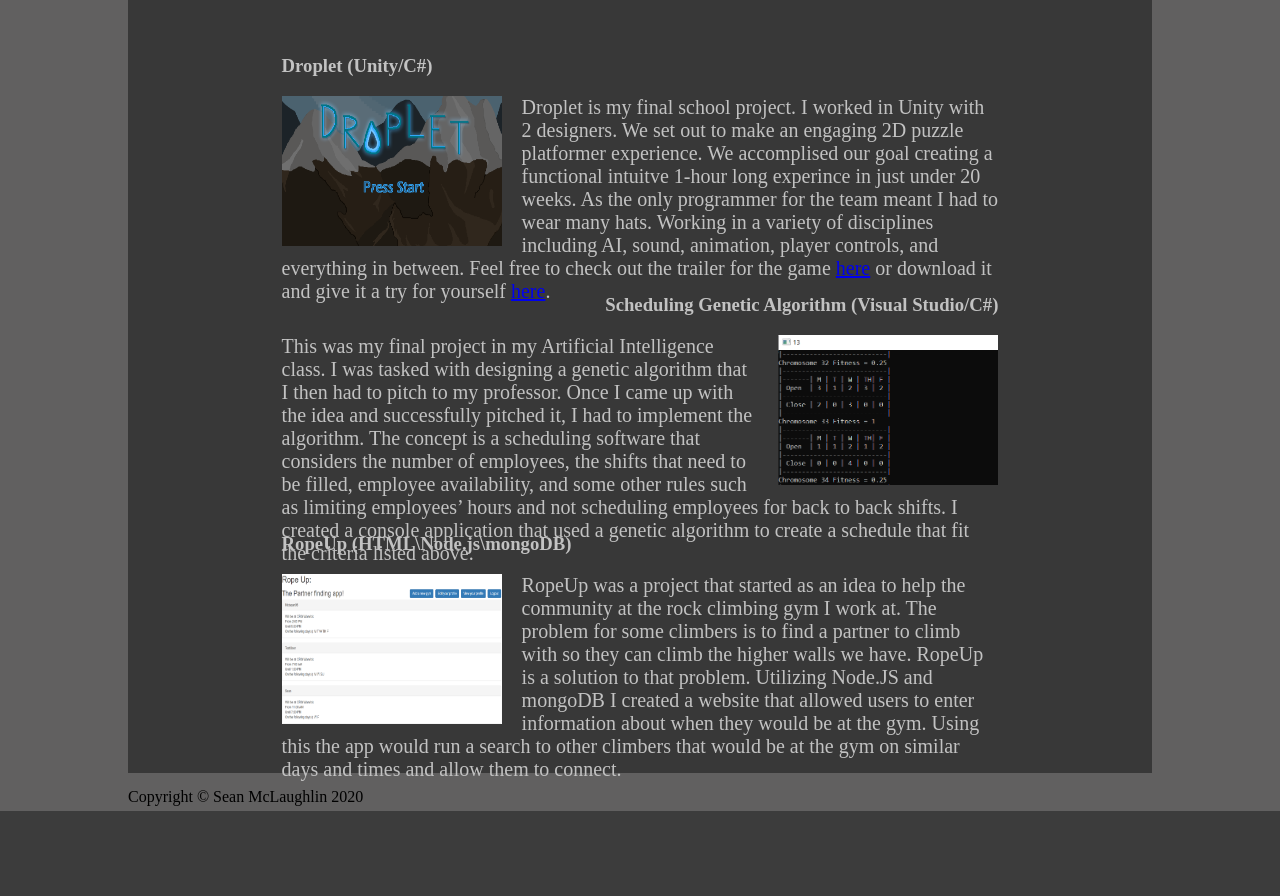
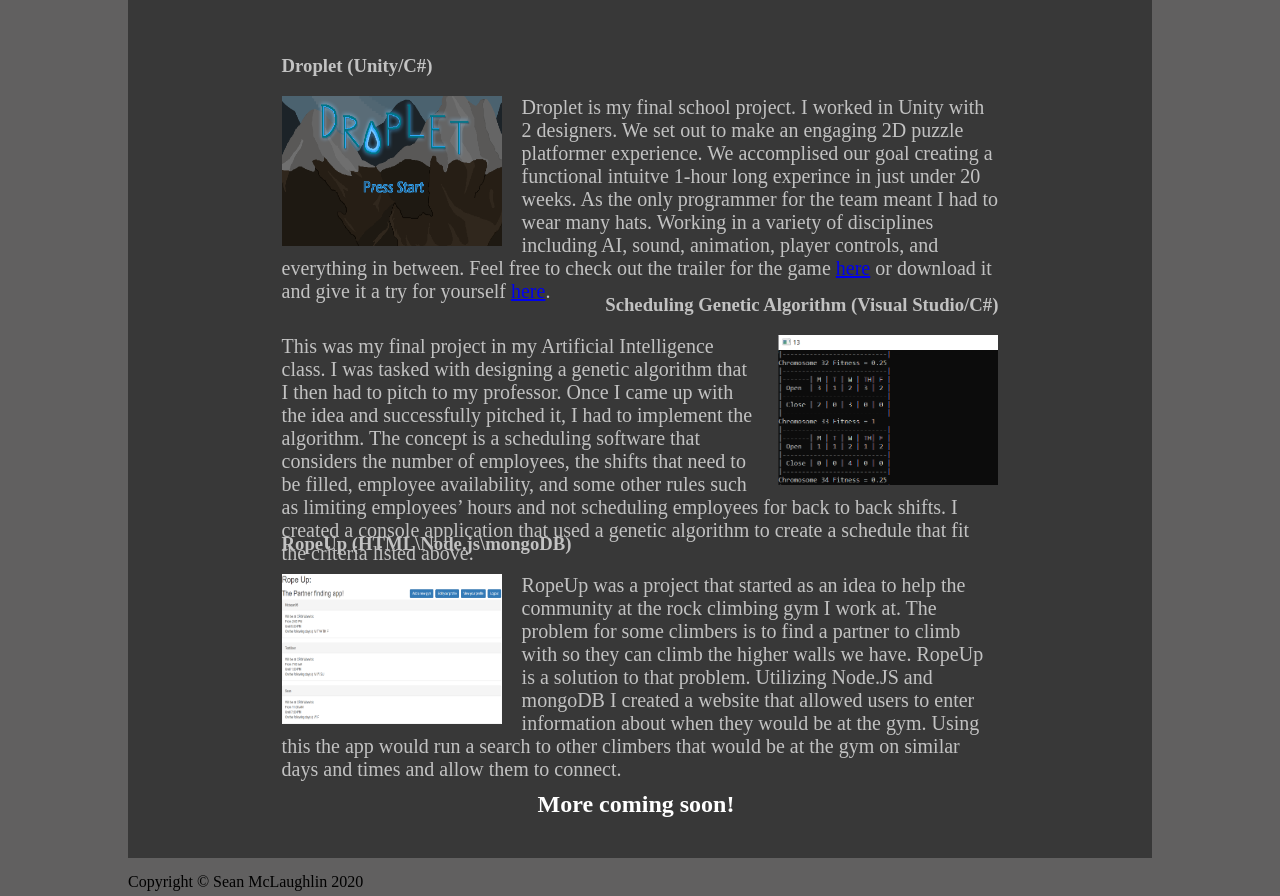
Before and after one commit to MclSean95/MclSean95.github.io, a PHP site: page /projects.html in a window 1280 px wide. Shown: the part 178-1074 px from the top of the page. Before the commit the page ends 989 px from the top, so only its background shows below. Run offline with PHP 8.4, Linux system fonts and the light colour scheme.

Commit message:
Updated Projects page

```diff
--- a/projects.html
+++ b/projects.html
@@ -51,6 +51,10 @@
                     Using this the app would run a search to other climbers that would be at the gym on similar days and times and allow them to connect.
                 </span>
             </div>
+
+            <br>
+
+            <h2 name= "comingSoon">More coming soon!</h3>
         </div>
 
     </body>
--- a/style.css
+++ b/style.css
@@ -146,3 +146,8 @@ a[name= resume]{
     margin-left: 30%;
     padding-top: 20px;
 }
+
+h2[name= comingSoon]{
+    margin-left: 40%;
+    color: white;
+}
```
